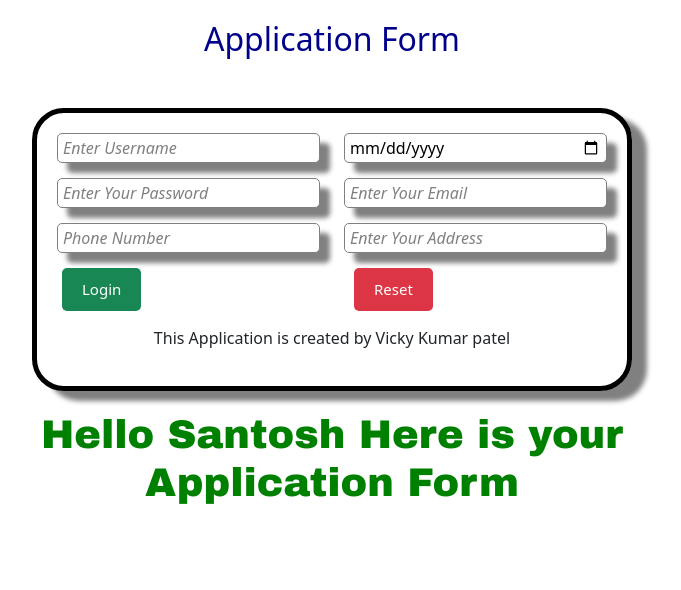
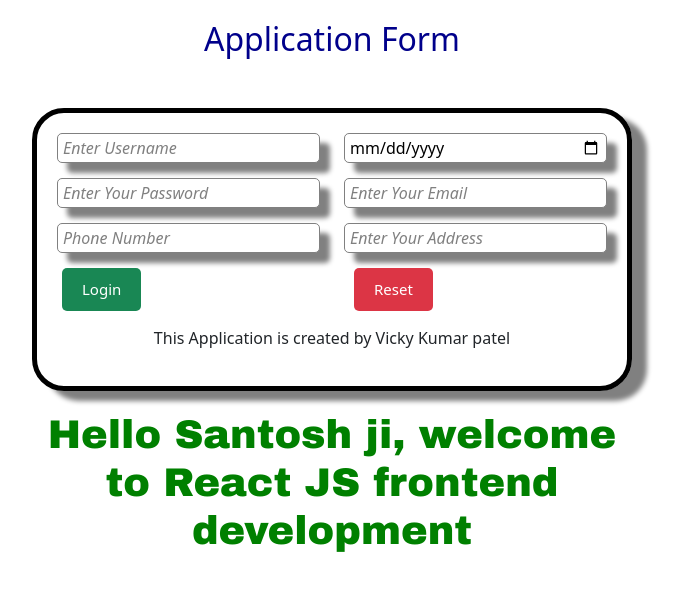
Before and after one commit to vikystudy34/First-Fruntend-Project, a React (Vite) app in the folder Project-1/: page / in a window 1280 px wide. Shown: the top 590 px of the page, without its empty margins (308-989 px from the left). Built offline with nearby package versions, Linux system fonts and the light colour scheme.

Commit message:
santosh update

```diff
--- a/Project-1/src/App.jsx
+++ b/Project-1/src/App.jsx
@@ -44,7 +44,7 @@
     </div>
 
     <h4 className="golu">
-      Hello Santosh Here is your Application Form
+      Hello Santosh ji, welcome to React JS frontend development
     </h4>
 
   </center>
```
